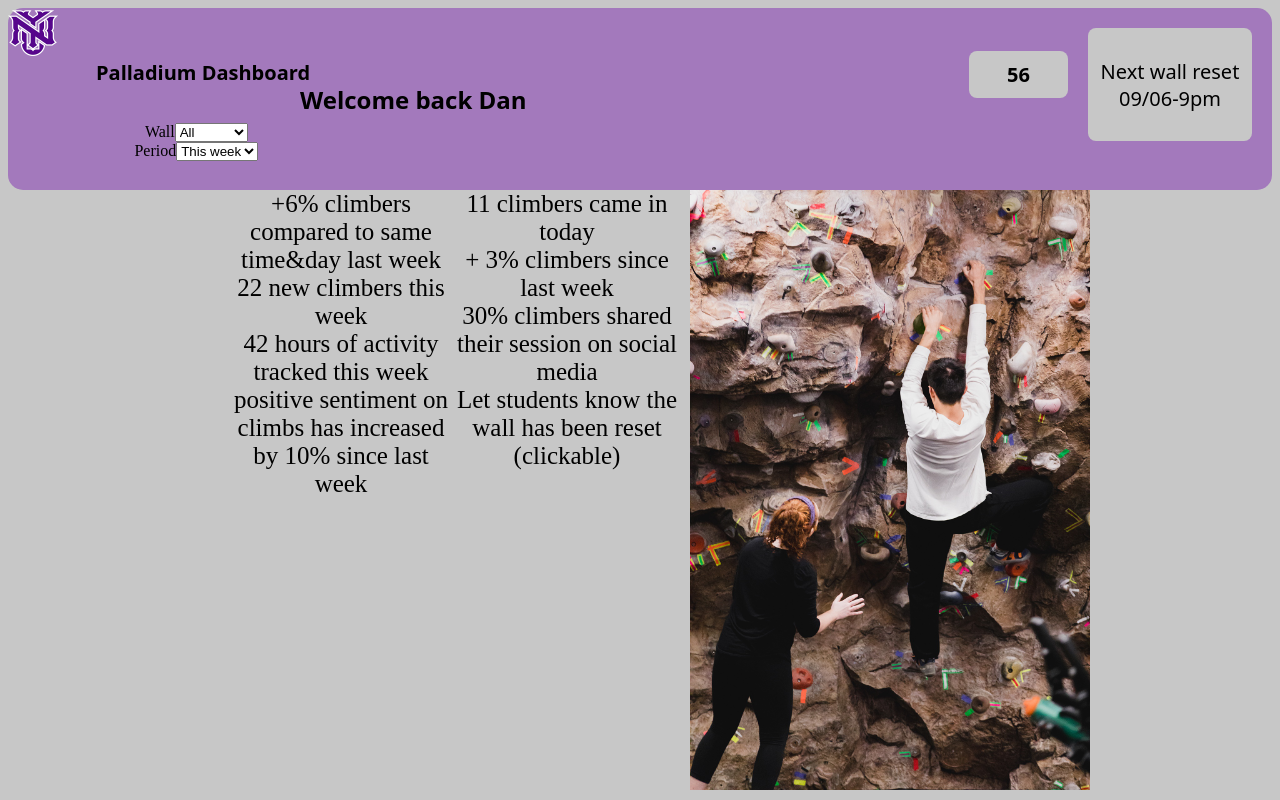
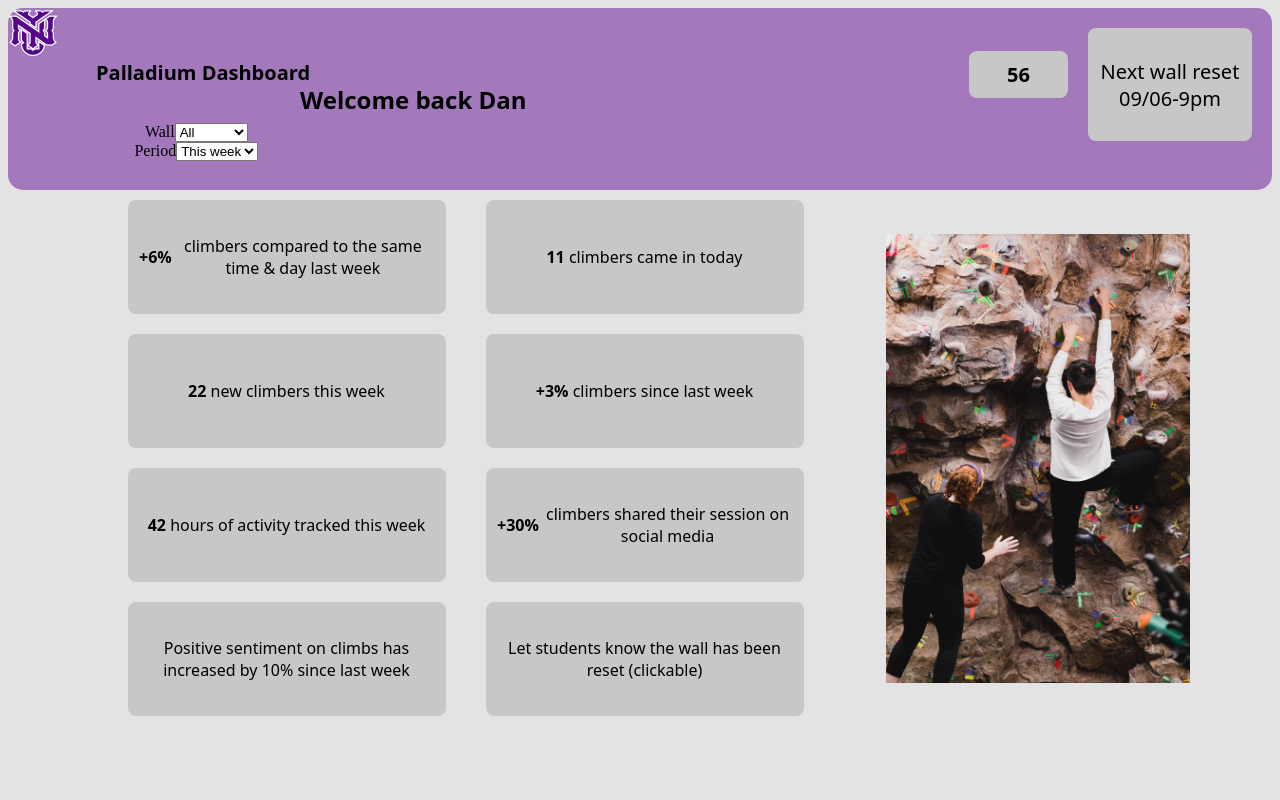
Before and after one commit to Anshika-98/dashboard, a React (Create React App) app: page / in a window 1280 px wide. Built offline with nearby package versions, Linux system fonts and the light colour scheme.

Commit message:
Alignment and text formatting of analytics col

```diff
--- a/src/App.css
+++ b/src/App.css
@@ -2,6 +2,7 @@
   text-align: center;
   display: grid;
   grid-template-rows: auto;
+  background-color:#E3E3E3; ;
 }
 
 .App-header-custom {
--- a/src/App.js
+++ b/src/App.js
@@ -26,10 +26,10 @@ function App() {
           </div>
         </div>
       </header>
-      <div className='analytics'>
-       <div className='row'><AnalyticsCol /></div>
-
-        <img src={climbpng} alt="climb" width="400px" />
+      <div className='analytics' style={{ display: 'flex', justifyContent: 'center', alignItems: 'center' }}>
+  <AnalyticsCol />
+      <img src={climbpng} alt="climb" width="304px"
+height="449px" style={{ display: 'block', margin: '10px auto' }} />
       </div>
     </div>
   );
--- a/src/analytics_col.css
+++ b/src/analytics_col.css
@@ -5,12 +5,14 @@
     align-items: center;
     margin-block-start: 10px;
     margin-block-end: 10px;
+    display: grid;
+    grid-template-columns: 1fr 1fr;
   }
 
   .row {
-    height: 200px;
-    display: grid; /* Add your desired background color */
+     /* Add your desired background color */
     margin-block-start: 10px;
     margin-block-end: 10px;
-    border-radius: 8px;
+    display: grid;
+    grid-template-columns: 1fr 1fr;
   }
--- a/src/analytics_col.js
+++ b/src/analytics_col.js
@@ -1,38 +1,66 @@
 import React from 'react';
 
 function AnalyticsCol() {
+  const rowStyle = {
+    display: 'flex',
+    width: '295px',
+    height: '70px',
+    padding: '22px 12px 22px 11px',
+    justifyContent: 'center',
+    alignItems: 'center',
+    flexShrink: 0,
+    margin: '10px',
+    borderRadius: '8px',
+    background: '#C7C7C7',
+    fontSize: '16px',
+    color: '#000', // Text color
+    textAlign: 'center',
+    fontFamily: 'Noto Sans,sans-serif',
+    fontStyle: 'normal',
+    fontWeight: 400,
+    lineHeight: 'normal',
+  };
+
+
+
+  const columnStyle = {
+    display: 'flex',
+    flexDirection: 'column',
+  };
+
   return (
-    <div className="analytics">
-      <div className="column">
-        <div className="row">
-        +6% climbers compared to same time&day last week
+    <div className="columns" style={{ display: 'flex', gap: '20px' }}>
+      <div className="column" style={columnStyle}>
+        <div className="row" style={rowStyle}>
+        <span style={{ fontWeight: 'bold' }}>+6%</span>
+        climbers compared to the same time & day last week
         </div>
-        <div className="row">
-         22 new climbers this week
+        <div className="row" style={rowStyle}>
+        <span style={{fontWeight:'bold'}}>22&nbsp;</span>new climbers this week
         </div>
-        <div className="row">
-          42 hours of activity tracked this week
+        <div className="row" style={rowStyle}>
+          <span style={{fontWeight:'bold'}}>42&nbsp;</span> hours of activity tracked this week
         </div>
-        <div className="row">
-          positive sentiment on climbs has increased by 10% since last week
+        <div className="row" style={rowStyle}>
+          Positive sentiment on climbs has increased by 10% since last week
         </div>
       </div>
-
-      <div className="column">
-        <div className="row">
-          <div>11 climbers came in today</div>
+      <div className="column" style={columnStyle}>
+        <div className="row" style={rowStyle}>
+        <span style={{fontWeight:'bold'}}>11&nbsp;</span>climbers came in today
         </div>
-        <div className="row">
-          <div >+ 3% climbers since last week</div>
+        <div className="row" style={rowStyle}>
+        <span style={{fontWeight:'bold'}}>+3%&nbsp;</span>climbers since last week
         </div>
-        <div className="row">
-          <div >30% climbers shared their session on social media</div>
+        <div className="row" style={rowStyle}>
+        <span style={{fontWeight:'bold'}}>+30%&nbsp;</span> climbers shared their session on social media
         </div>
-        <div className="row">
+        <div className="row" style={rowStyle}>
           <div>Let students know the wall has been reset (clickable)</div>
         </div>
       </div>
     </div>
   );
 }
+
 export default AnalyticsCol;
--- a/src/index.css
+++ b/src/index.css
@@ -1,5 +1,5 @@
 body {
-  background-color: #C7C7C7;
+  background-color: #E3E3E3;;
 }
 
 code {
```
Also changed, not shown: src/all.css (deleted, +0 -13 lines), src/all.js (deleted, +0 -10 lines).
